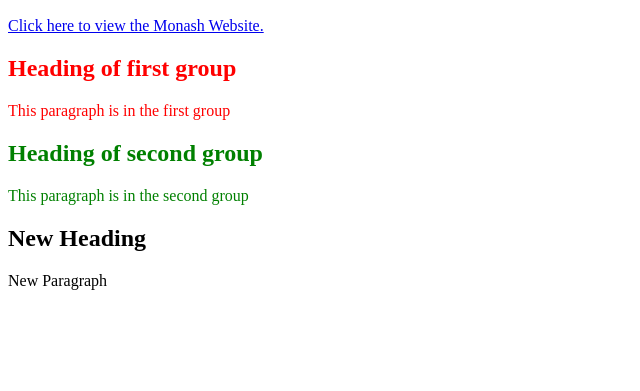
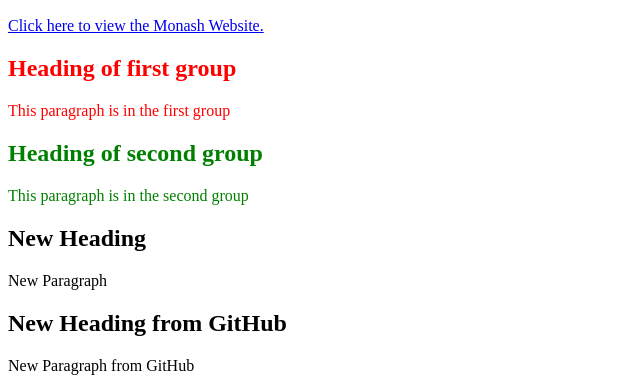
Before and after one commit to jjin0021/3179, a plain HTML site: page index.html in a window 1280 px wide. Shown: the part 473-864 px from the top of the page, without its empty margins (0-640 px from the left). Before the commit the page ends 800 px from the top, so only its background shows below. Drawn offline with Linux system fonts and the light colour scheme.

Commit message:
Update index.html in github

```diff
--- a/index.html
+++ b/index.html
@@ -51,5 +51,8 @@
     <h2>New Heading</h2>
     <p>New Paragraph</p>
 
+    <h2>New Heading from GitHub</h2>
+    <p>New Paragraph from GitHub</p>
+
 </body>
 </html>
```
